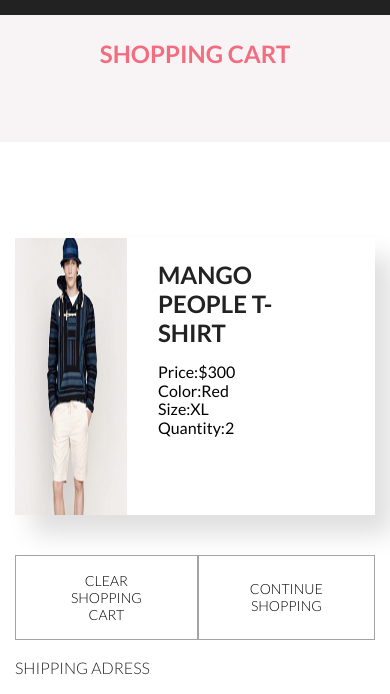
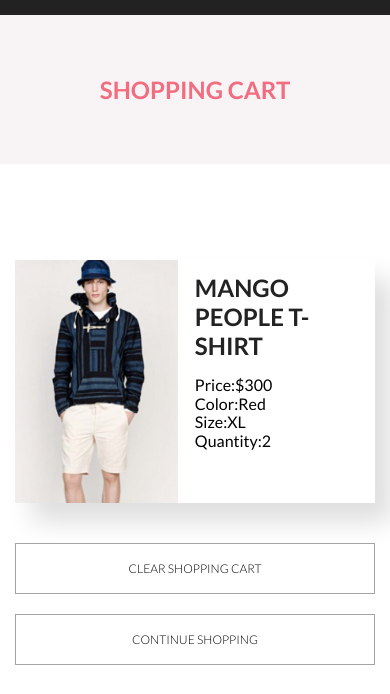
Before and after one commit to ekaterinas97/shop-fig, a plain HTML site: page cart.html in a window 390 px wide. Shown: the part 62-756 px from the top of the page. Drawn offline with nearby package versions, Linux system fonts and the light colour scheme.

Commit message:
cart-page  completed

```diff
--- a/cart.html
+++ b/cart.html
@@ -128,10 +128,10 @@
             </nav>
         </div>
     </header>
-    <section class="category">
+    <section class="category shopping-cart">
         <div class="container">
             <div class="category__inner">
-                <h2 class="category__title">SHOPPING CART</h2>
+                <h2 class="category__title shopping-cart__title">SHOPPING CART</h2>
             </div>
         </div>
     </section>
@@ -174,9 +174,9 @@
                 </div>
                 <div class="basket__right">
                     <div class="delivery">
-                        <div class="delivery__title">SHIPPING ADRESS</div>
                         <form action="" class="delivery__form">
                             <div class="delivery__address">
+                                <div class="delivery__title">SHIPPING ADRESS</div>
                                 <input class="field field_text" type="text" placeholder="Bangladesh">
                                 <input class="field field_text" type="text" placeholder="State">
                                 <input class="field field_text" type="text" placeholder="Postcode / Zip">
--- a/sass/styles.sass
+++ b/sass/styles.sass
@@ -880,8 +880,6 @@ h1, h2, h3, h4, h5, h6
 .pagination .page-prev::before,
 .pagination .page-next::before
   display: block
-  // width: 8px
-  // height: 14px
 .pagination .page-prev::before
   content: url('../images/page-arrow-left.svg')
 .pagination .page-next::before
@@ -890,7 +888,10 @@ h1, h2, h3, h4, h5, h6
   color: #F26376
 
 // BASKET PAGE
-
+.category.shopping-cart
+  padding: 60px 0
+.category__title.shopping-cart__title
+  margin-bottom: 0
 .basket
   padding-top: 96px
   padding-bottom: 128px
@@ -899,7 +900,7 @@ h1, h2, h3, h4, h5, h6
   justify-content: space-between
 .basket__item
   display: flex
-  max-width: 652px
+  max-width: 734px
   width: 100%
   box-shadow: 17px 19px 24px rgba(0, 0, 0,0.13 )
   margin-bottom: 40px
@@ -911,11 +912,13 @@ h1, h2, h3, h4, h5, h6
   color: #222222
   text-transform: uppercase
 .basket__img-container
-  width: 262px
+  max-width: 262px
+  width: 100%
 .basket__img
   max-width: 100%
   width: auto
   height: 100%
+  object-fit: cover
 .basket-description__row
   display: flex
 .basket-description__row dd
@@ -923,6 +926,10 @@ h1, h2, h3, h4, h5, h6
 .basket__buttons
   display: flex
   justify-content: space-between
+  & .basket__btn
+    margin-right: 48px
+    &:last-of-type
+      margin-right: 0
 .basket__btn
   background-color: #fff
   border: 1px solid #A4A4A4
@@ -1015,11 +1022,20 @@ h1, h2, h3, h4, h5, h6
   .basket__content
     align-items: center
     flex-direction: column
-  .basket__right, .basket__left
+  .basket__right,
     width: 100%
+  .basket__left
+    width: 80%
+  .basket__item
+    max-width: 100%
   .delivery__form
     display: flex
     justify-content: space-around
+  .delivery__address
+    margin-right: 15px
+    margin-bottom: 0
+  .basket__buttons
+    margin-bottom: 64px
 @media screen and ( max-width: 992px )
   .products__item
     width: calc((100% - 20px*2)/3)
@@ -1088,11 +1104,19 @@ h1, h2, h3, h4, h5, h6
     justify-content: space-between
   .delivery__address
     margin-right: 15px
-@media screen and ( max-width: 710px )
+  .basket__left
+    width: 100%
+  .basket__buttons
+    justify-content: center
+@media screen and ( max-width: 756px )
   .delivery__form
-    flex-wrap: wrap
+    flex-direction: column
   .delivery__address
     max-width: 100%
+    margin-bottom: 48px
+  .delivery__total
+    width: 100%
+    text-align: center
 
 @media screen and ( max-width: 700px )
   .intro__inner
@@ -1111,6 +1135,15 @@ h1, h2, h3, h4, h5, h6
     width: 100%
   .add-to-cart
     top: 100px
+  .basket__buttons
+    margin-bottom: 48px
+  .basket__buttons .basket__btn
+    font-size: 12px
+    margin-right: 10px
+  .basket
+    padding-bottom: 96px
+  .basket__item-info
+    padding: 13px 53px 37px 17px
 @media screen and ( max-width: 500px )
   .products
     justify-content: center
@@ -1125,6 +1158,14 @@ h1, h2, h3, h4, h5, h6
     margin-right: 18px
   .dropdown__title
     font-size: 12px
+@media screen and ( max-width: 476px )
+  .basket__buttons
+    flex-direction: column
+    align-items: center
+  .basket__buttons .basket__btn
+    margin-right: 0
+    width: 100%
+    margin-bottom: 20px
 @media screen and ( max-width: 425px )
   .intro__text
     font-size: 20px
```
Also changed, not shown: css/styles.css, 1 other file.
